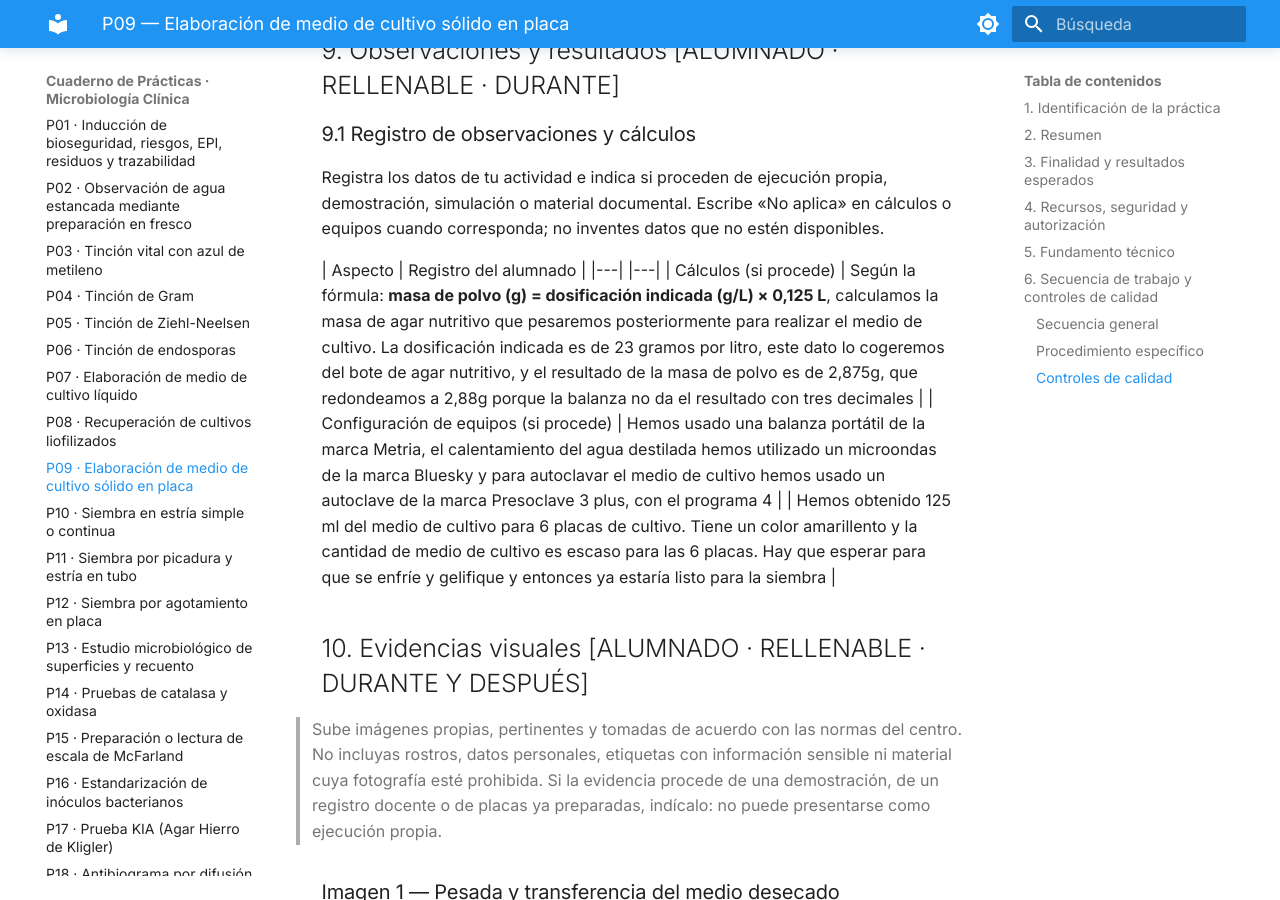
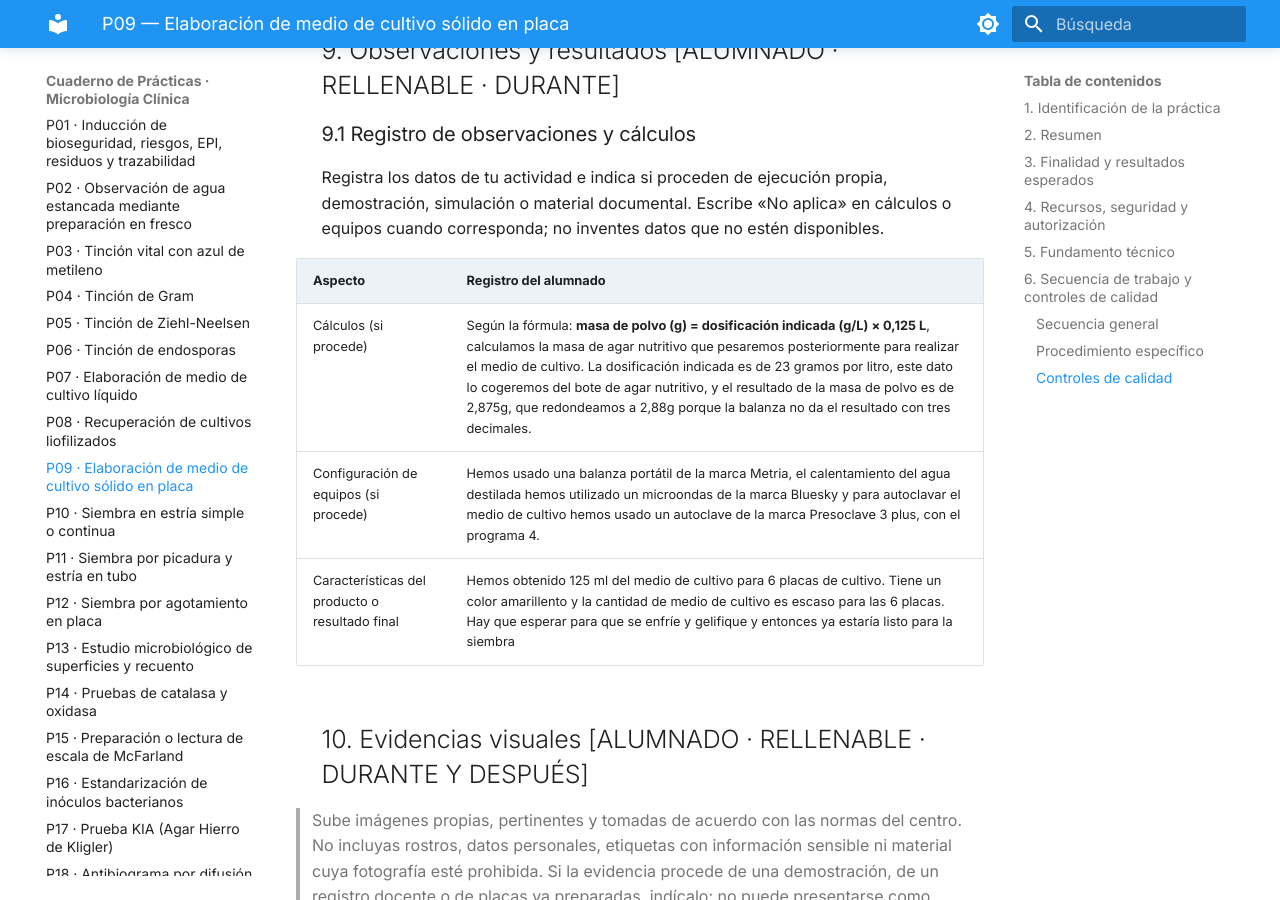
Before and after one commit to Rebeca-hubb/Cuaderno-Pr-cticas-Microbiolog-a-Rebeca-Vicho-, an MkDocs documentation site: the page built from docs/practicas/P09_Medio_solido_en_placa.md, in a window 1280 px wide and 900 px high, scrolled down 6352 px. Built offline with MkDocs 1.6.1 and Material for MkDocs 9.7.7, drawn with Linux system fonts in a browser that asks for light colours.

Commit message:
Update P09_Medio_solido_en_placa.md

```diff
--- a/docs/practicas/P09_Medio_solido_en_placa.md
+++ b/docs/practicas/P09_Medio_solido_en_placa.md
@@ -143,10 +143,10 @@ Enumera los recursos que vas a utilizar y los residuos previstos. Escribe «No a
 Registra los datos de tu actividad e indica si proceden de ejecución propia, demostración, simulación o material documental. Escribe «No aplica» en cálculos o equipos cuando corresponda; no inventes datos que no estén disponibles.
 
 | Aspecto | Registro del alumnado |
-|---| |---|
-| Cálculos (si procede) | Según la fórmula: **masa de polvo (g) = dosificación indicada (g/L) × 0,125 L**, calculamos la masa de agar nutritivo que pesaremos posteriormente para realizar el medio de cultivo. La dosificación indicada es de 23 gramos por litro, este dato lo cogeremos del bote de agar nutritivo, y el resultado de la masa de polvo es de 2,875g, que redondeamos a 2,88g porque la balanza no da el resultado con tres decimales |
-| Configuración de equipos (si procede) | Hemos usado una balanza portátil de la marca Metria, el calentamiento del agua destilada hemos utilizado un microondas de la marca Bluesky y para autoclavar el medio de cultivo hemos usado un autoclave de la marca Presoclave 3 plus, con el programa 4 |
-| Hemos obtenido 125 ml del medio de cultivo para 6 placas de cultivo. Tiene un color amarillento y la cantidad de medio de cultivo es escaso para las 6 placas. Hay que esperar para que se enfríe y gelifique y entonces ya estaría listo para la siembra |
+|---|---|
+| Cálculos (si procede) |Según la fórmula: **masa de polvo (g) = dosificación indicada (g/L) × 0,125 L**, calculamos la masa de agar nutritivo que pesaremos posteriormente para realizar el medio de cultivo. La dosificación indicada es de 23 gramos por litro, este dato lo cogeremos del bote de agar nutritivo, y el resultado de la masa de polvo es de 2,875g, que redondeamos a 2,88g porque la balanza no da el resultado con tres decimales.
+| Configuración de equipos (si procede) | Hemos usado una balanza portátil de la marca Metria, el calentamiento del agua destilada hemos utilizado un microondas de la marca Bluesky y para autoclavar el medio de cultivo hemos usado un autoclave de la marca Presoclave 3 plus, con el programa 4.|
+| Características del producto o resultado final | Hemos obtenido 125 ml del medio de cultivo para 6 placas de cultivo. Tiene un color amarillento y la cantidad de medio de cultivo es escaso para las 6 placas. Hay que esperar para que se enfríe y gelifique y entonces ya estaría listo para la siembra |
 
 ## 10. Evidencias visuales [ALUMNADO · RELLENABLE · DURANTE Y DESPUÉS]
 
```
